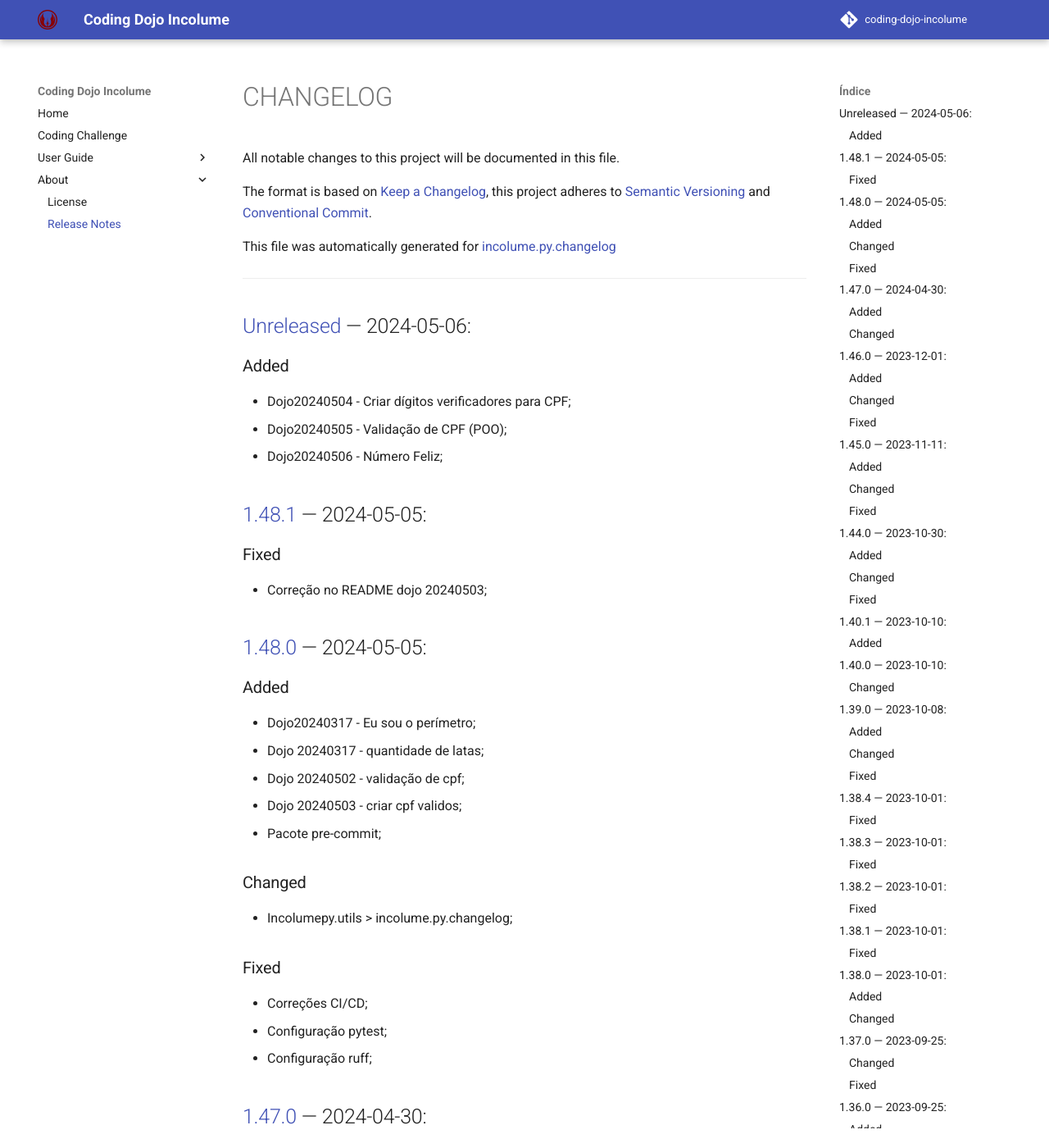
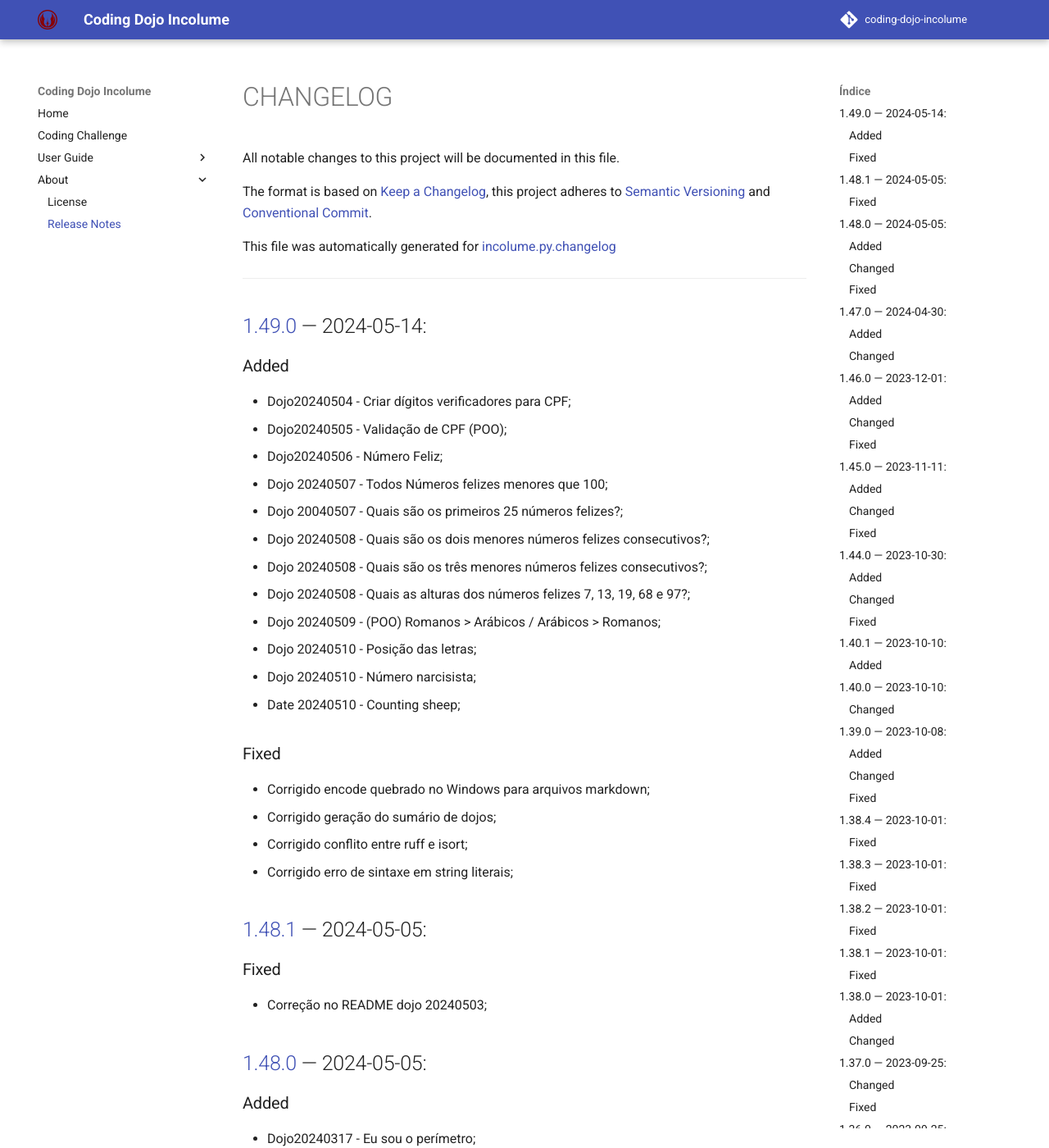
Before and after one commit to incolume-jedi/coding-dojo, an MkDocs documentation site: the page built from docs/about/CHANGELOG.md, in a window 1280 px wide and 1400 px high. Shown: the whole window at 82% size. Built offline with MkDocs 1.6.1 and Material for MkDocs 9.7.7, drawn with Linux system fonts in a browser that asks for light colours; comment, search, counter and statistics services are not loaded.

Commit message:
docs: Atualização do sumário

```diff
--- a/docs/about/CHANGELOG.md
+++ b/docs/about/CHANGELOG.md
@@ -10,11 +10,25 @@ This file was automatically generated for [incolume.py.changelog](https://github
 ---
 
 
-## [Unreleased]	 &#8212; 	2024-05-06:
+## [1.49.0]	 &#8212; 	2024-05-14:
 ### Added
   - Dojo20240504 - Criar dígitos verificadores para CPF;
   - Dojo20240505 - Validação de CPF (POO);
   - Dojo20240506 - Número Feliz;
+  - Dojo 20240507 - Todos Números felizes menores que 100;
+  - Dojo 20040507 - Quais são os primeiros 25 números felizes?;
+  - Dojo 20240508 - Quais são os dois menores números felizes consecutivos?;
+  - Dojo 20240508 - Quais são os três menores números felizes consecutivos?;
+  - Dojo 20240508 - Quais as alturas dos números felizes 7, 13, 19, 68 e 97?;
+  - Dojo 20240509 - (POO) Romanos > Arábicos / Arábicos > Romanos;
+  - Dojo 20240510 - Posição das letras;
+  - Dojo 20240510 - Número narcisista;
+  - Date 20240510 - Counting sheep;
+### Fixed
+  - Corrigido encode quebrado no Windows para arquivos markdown;
+  - Corrigido geração do sumário de dojos;
+  - Corrigido conflito entre ruff e isort;
+  - Corrigido erro de sintaxe em string literais;
 
 ## [1.48.1]	 &#8212; 	2024-05-05:
 ### Fixed
@@ -380,4 +394,4 @@ This file was automatically generated for [incolume.py.changelog](https://github
 [1.47.0]: https://github.com/incolume-jedi/coding-dojo/compare/1.46.0...1.47.0
 [1.48.0]: https://github.com/incolume-jedi/coding-dojo/compare/1.47.0...1.48.0
 [1.48.1]: https://github.com/incolume-jedi/coding-dojo/compare/1.48.0...1.48.1
-[Unreleased]: https://github.com/incolume-jedi/coding-dojo/compare/1.48.1...Unreleased
+[1.49.0]: https://github.com/incolume-jedi/coding-dojo/compare/1.48.1...1.49.0
```
Also changed, not shown: incolume/py/coding_dojo_jedi/README.md (+71 -71 lines).
